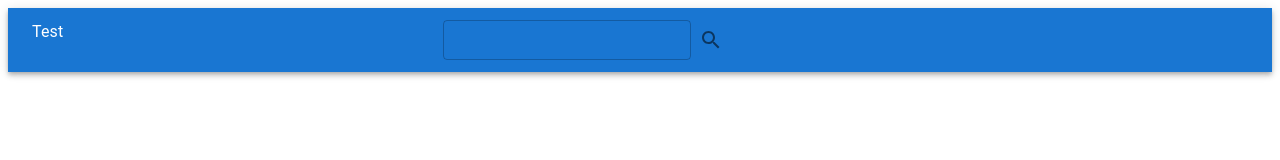
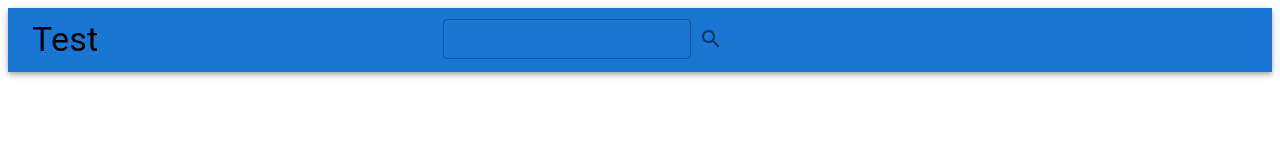
Before and after one commit to duong-vo/thirdparty-wikipedia, a Next.js app: page /articles/1 in a window 1280 px wide. Shown: the top 160 px of the page. Built offline with nearby package versions, Linux system fonts and the light colour scheme.

Commit message:
add material ui styles to the app bar

```diff
--- a/package.json
+++ b/package.json
@@ -13,6 +13,7 @@
     "@emotion/styled": "^11.11.0",
     "@mui/icons-material": "^5.14.1",
     "@mui/material": "^5.14.1",
+    "@mui/styles": "^5.14.1",
     "axios": "^1.4.0",
     "eslint": "8.45.0",
     "eslint-config-next": "13.4.10",
--- a/src/pages/articles/[id].js
+++ b/src/pages/articles/[id].js
@@ -1,4 +1,5 @@
 import React from 'react';
+import withStyles from '@mui/styles/withStyles';
 import { useRouter } from 'next/router';
 import AppBar from '@mui/material/AppBar';
 import Grid from '@mui/material/Grid';
@@ -6,16 +7,25 @@ import Toolbar from '@mui/material/Toolbar';
 import Typography from '@mui/material/Typography';
 import SearchBar from '../../components/SearchBar';
 
-const Article = () => {
+const styles = () => ({
+  title: {
+    color: 'black',
+  },
+  appBar: {
+    background: 'white',
+  },
+});
+
+const Article = (props) => {
+  const { classes } = props;
   const router = useRouter();
-  const { id } = router.query;
   return (
     <div>
-      <AppBar position="sticky">
+      <AppBar className={classes.appBar} position="sticky">
         <Toolbar>
           <Grid container spacing={2}>
             <Grid item xs={4}>
-              <Typography>
+              <Typography className={classes.title} variant="h4">
                 Test
               </Typography>
             </Grid>
@@ -29,4 +39,4 @@ const Article = () => {
   );
 }
 
-export default Article;
+export default withStyles(styles)(Article);
```
Also changed, not shown: 1 other file (tests, documents, lock files or other folders).
